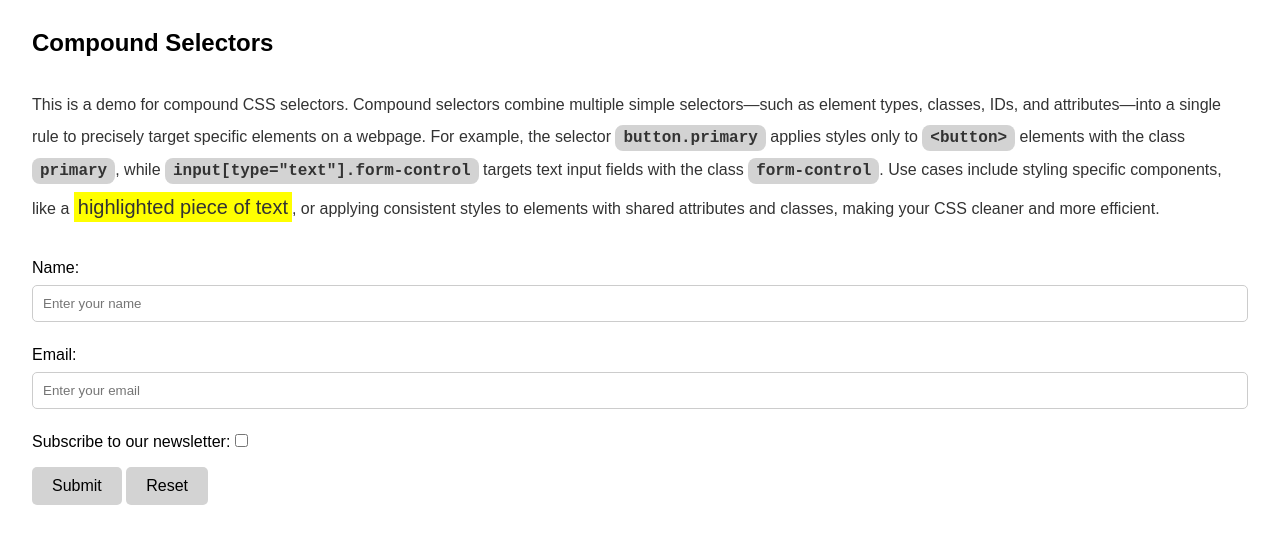
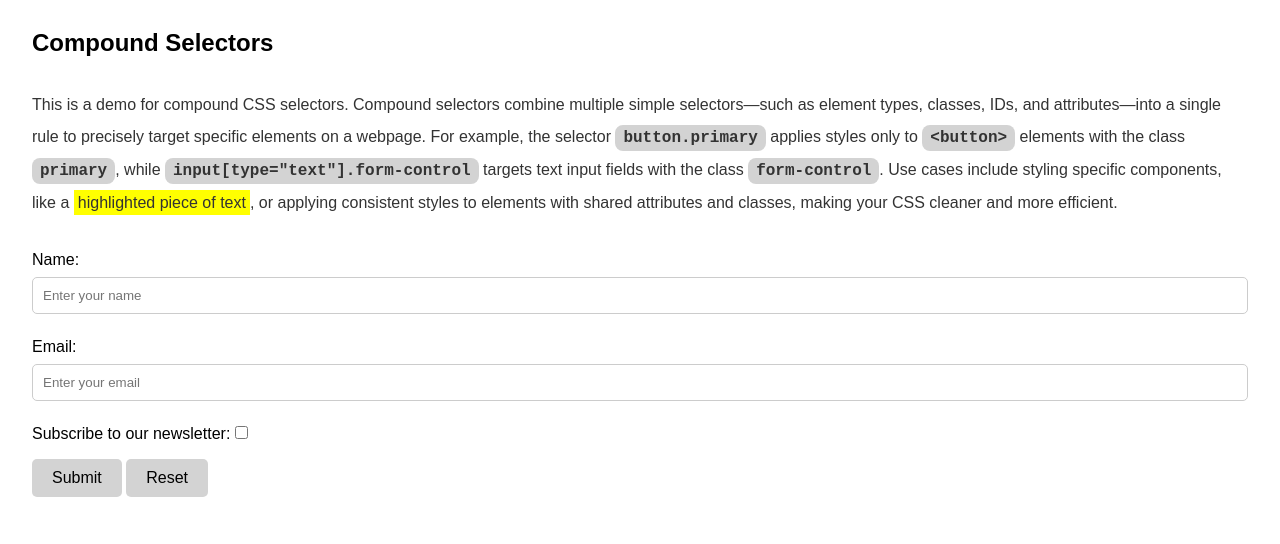
Before and after one commit to the-common-coder/css-compound-selectors-demo, a plain HTML site: page index.html in a window 1280 px wide. Shown: the part 122-666 px from the top of the page. Drawn offline with Linux system fonts and the light colour scheme.

Commit message:
fix highlight style

```diff
--- a/styles.css
+++ b/styles.css
@@ -80,7 +80,6 @@ code {
 /* Compound Selectors (Styling Specific Elements) */
 span.highlight {
   padding: 0.25rem;
-  font-size: 1.25rem;
 }
 
 button[disabled] {
@@ -113,12 +112,14 @@ button.btn {
 }
 
 /* Compound Selectors (Combining CSS Styles) */
-button.btn.primary, a.btn.primary {
+button.btn.primary,
+a.btn.primary {
   background-color: dodgerblue;
   color: white;
 }
 
-button.btn.danger, a.btn.danger {
+button.btn.danger,
+a.btn.danger {
   background-color: red;
   color: white;
 }
```
